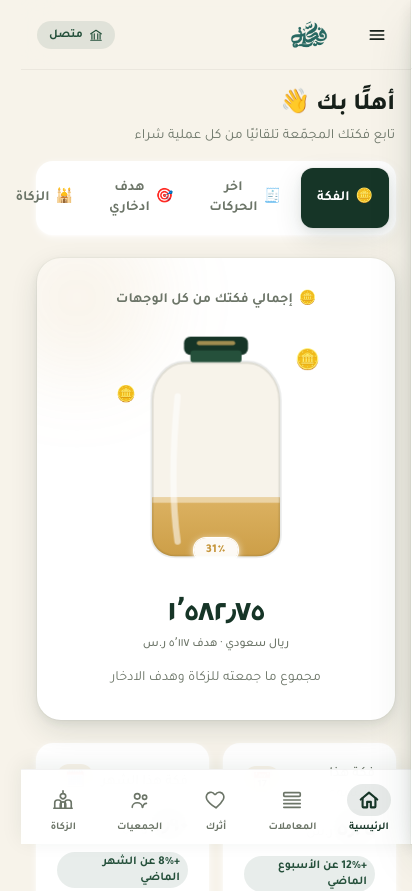
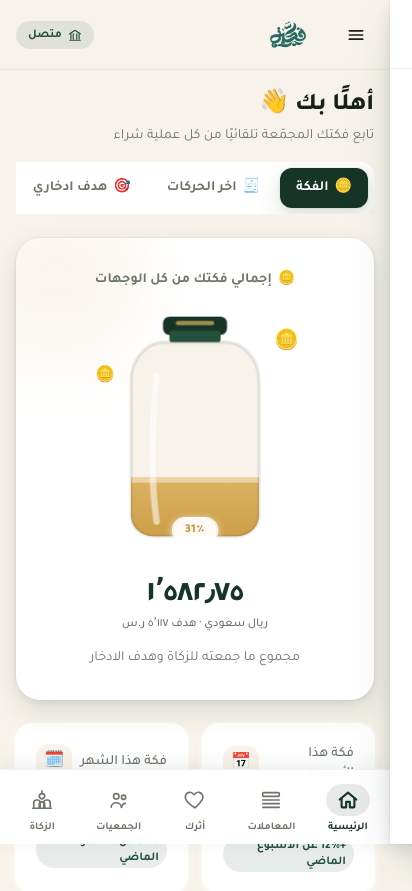
Before and after one commit to mohamed-dev/fakka-web, a Next.js app: page / in a window 390 px wide. Shown: the top 891 px of the page, 412 px wide, since content can reach past the window. Built offline with nearby package versions, Linux system fonts and the light colour scheme.

Commit message:
make home tab row scrollable on narrow mobile screens

```diff
--- a/src/app/globals.css
+++ b/src/app/globals.css
@@ -18,6 +18,15 @@ a {
   -webkit-tap-highlight-color: transparent;
 }
 
+.scrollbar-hide {
+  -ms-overflow-style: none;
+  scrollbar-width: none;
+}
+
+.scrollbar-hide::-webkit-scrollbar {
+  display: none;
+}
+
 ::-webkit-scrollbar {
   width: 8px;
   height: 8px;
--- a/src/components/DestinationTabs.tsx
+++ b/src/components/DestinationTabs.tsx
@@ -25,6 +25,7 @@ export default function DestinationTabs({
   onChange: (id: HomeTabId) => void;
 }) {
   return (
+    <div className="scrollbar-hide overflow-x-auto md:overflow-visible">
       <div className="inline-flex gap-1 rounded-2xl bg-card p-1.5 shadow-card">
         {HOME_TABS.map((tab) => {
           const isActive = tab.id === active;
@@ -32,7 +33,7 @@ export default function DestinationTabs({
             <button
               key={tab.id}
               onClick={() => onChange(tab.id)}
-            className={`flex items-center gap-1.5 rounded-xl px-4 py-2.5 text-sm font-semibold transition-all duration-200 active:scale-95 ${
+              className={`flex shrink-0 items-center gap-1.5 whitespace-nowrap rounded-xl px-4 py-2.5 text-sm font-semibold transition-all duration-200 active:scale-95 ${
                 isActive ? "bg-primary text-white shadow-soft" : "text-muted hover:bg-background hover:text-ink"
               }`}
             >
@@ -42,5 +43,6 @@ export default function DestinationTabs({
           );
         })}
       </div>
+    </div>
   );
 }
```
Lines whose indentation alone changed are shown as unchanged.
